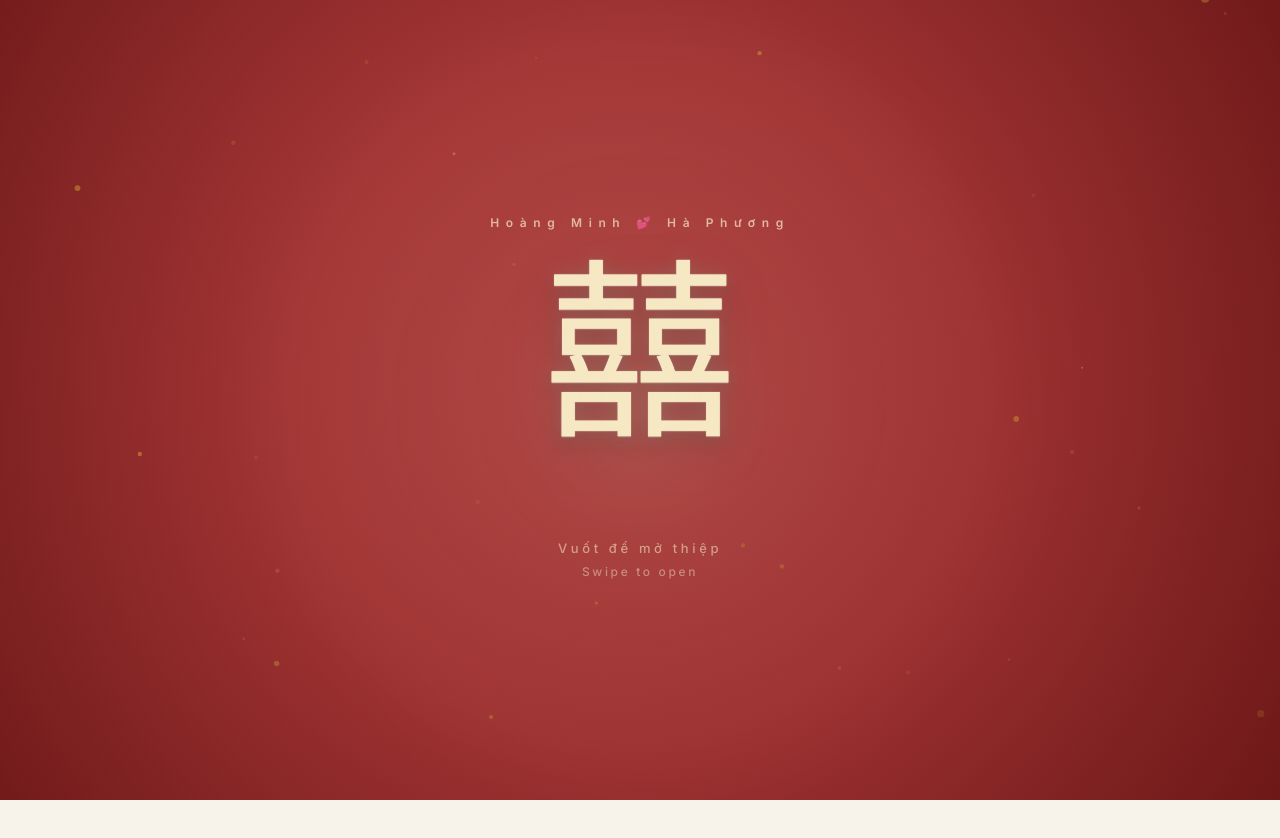
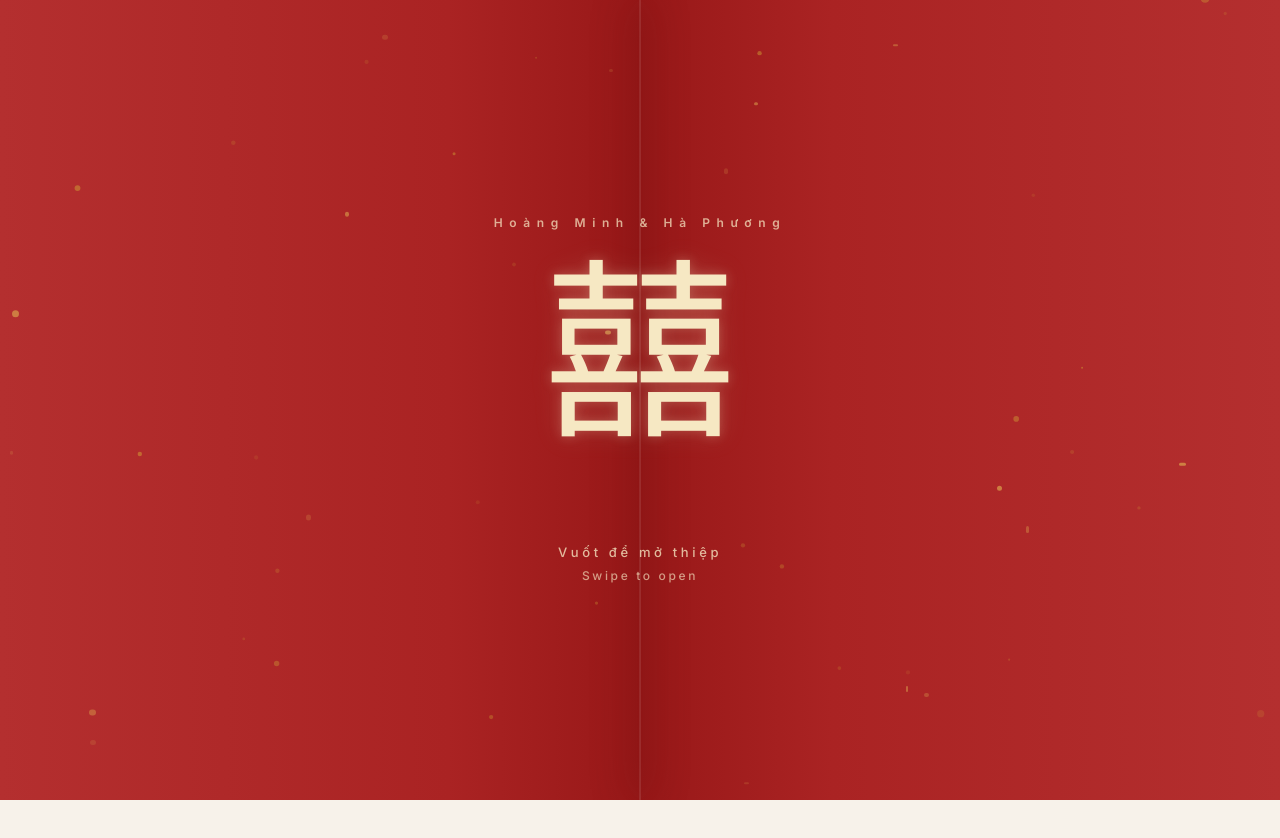
Before and after one commit to weddinginvitationmp-art/mp, a React (Vite) app: page / in a window 1280 px wide. Shown: the top 838 px of the page. Built offline with nearby package versions, Linux system fonts and the light colour scheme; no server answers; the database is empty.

Commit message:
fix opening

```diff
--- a/src/components/opening/opening-overlay.tsx
+++ b/src/components/opening/opening-overlay.tsx
@@ -1,3 +1,4 @@
+
 import { useCallback, useEffect, useMemo, useRef, useState } from "react";
 import { AnimatePresence, motion, useReducedMotion } from "framer-motion";
 
@@ -5,7 +6,7 @@ const EASE_CINEMATIC = [0.22, 1, 0.36, 1] as const;
 
 const SYMBOL_DELAY_MS = 300;
 const HINT_DELAY_MS = 2000;
-const OPENING_EXIT_MS = 2300;
+const OPENING_EXIT_MS = 760;
 
 type PointerState = {
   x: number;
@@ -13,26 +14,41 @@ type PointerState = {
   time: number;
 };
 
-export function OpeningOverlay({ onOpen, onOpenMusic }: { onOpen: () => void; onOpenMusic?: () => void }) {
+export function OpeningOverlay({
+  onOpen,
+  onOpenMusic,
+}: {
+  onOpen: () => void;
+  onOpenMusic?: () => void;
+}) {
   const reducedMotion = useReducedMotion();
+
   const [visible, setVisible] = useState(true);
   const [symbolVisible, setSymbolVisible] = useState(false);
   const [monogramVisible, setMonogramVisible] = useState(true);
   const [hintVisible, setHintVisible] = useState(false);
   const [opening, setOpening] = useState(false);
-  const [seamActive, setSeamActive] = useState(false);
   const [panelsOpen, setPanelsOpen] = useState(false);
   const [pulseActive, setPulseActive] = useState(false);
+
   const pointerStateRef = useRef<PointerState | null>(null);
   const openTimerRef = useRef<number | null>(null);
 
   useEffect(() => {
-    const symbolTimer = window.setTimeout(() => setSymbolVisible(true), SYMBOL_DELAY_MS);
-    const hintTimer = window.setTimeout(() => setHintVisible(true), HINT_DELAY_MS);
+    const symbolTimer = window.setTimeout(
+      () => setSymbolVisible(true),
+      SYMBOL_DELAY_MS
+    );
+
+    const hintTimer = window.setTimeout(
+      () => setHintVisible(true),
+      HINT_DELAY_MS
+    );
 
     return () => {
       window.clearTimeout(symbolTimer);
       window.clearTimeout(hintTimer);
+
       if (openTimerRef.current) {
         window.clearTimeout(openTimerRef.current);
       }
@@ -49,7 +65,9 @@ export function OpeningOverlay({ onOpen, onOpenMusic }: { onOpen: () => void; on
 
   const triggerOpen = useCallback(() => {
     if (opening) return;
+
     onOpenMusic?.();
+
     setOpening(true);
     setHintVisible(false);
     setMonogramVisible(false);
@@ -60,33 +78,56 @@ export function OpeningOverlay({ onOpen, onOpenMusic }: { onOpen: () => void; on
     }
 
     setPulseActive(true);
-    window.setTimeout(() => setSeamActive(true), 860);
-    window.setTimeout(() => setPanelsOpen(true), 1260);
-    openTimerRef.current = window.setTimeout(finishOpening, OPENING_EXIT_MS);
+
+    window.setTimeout(() => {
+      setPanelsOpen(true);
+    }, 140);
+
+    openTimerRef.current = window.setTimeout(
+      finishOpening,
+      OPENING_EXIT_MS
+    );
   }, [opening, onOpenMusic, reducedMotion, finishOpening]);
 
-  const handlePointerDown = useCallback((event: React.PointerEvent<HTMLDivElement>) => {
+  const handlePointerDown = useCallback(
+    (event: React.PointerEvent<HTMLDivElement>) => {
       if (opening) return;
-    pointerStateRef.current = { x: event.clientX, y: event.clientY, time: performance.now() };
-  }, [opening]);
 
-  const handlePointerMove = useCallback((event: React.PointerEvent<HTMLDivElement>) => {
+      pointerStateRef.current = {
+        x: event.clientX,
+        y: event.clientY,
+        time: performance.now(),
+      };
+    },
+    [opening]
+  );
+
+  const handlePointerMove = useCallback(
+    (event: React.PointerEvent<HTMLDivElement>) => {
       if (opening) return;
+
       const start = pointerStateRef.current;
       if (!start) return;
 
       const deltaX = event.clientX - start.x;
       const deltaY = event.clientY - start.y;
+
       const distance = Math.hypot(deltaX, deltaY);
+
       if (distance > 14) {
         triggerOpen();
       }
-  }, [opening, triggerOpen]);
+    },
+    [opening, triggerOpen]
+  );
 
-  const handlePointerUp = useCallback((event: React.PointerEvent<HTMLDivElement>) => {
+  const handlePointerUp = useCallback(
+    (event: React.PointerEvent<HTMLDivElement>) => {
       if (opening) return;
+
       const start = pointerStateRef.current;
       pointerStateRef.current = null;
+
       if (!start) {
         triggerOpen();
         return;
@@ -94,6 +135,7 @@ export function OpeningOverlay({ onOpen, onOpenMusic }: { onOpen: () => void; on
 
       const deltaX = event.clientX - start.x;
       const deltaY = event.clientY - start.y;
+
       const distance = Math.hypot(deltaX, deltaY);
       const elapsed = performance.now() - start.time;
 
@@ -105,24 +147,39 @@ export function OpeningOverlay({ onOpen, onOpenMusic }: { onOpen: () => void; on
       if (deltaY < -24 || Math.abs(deltaX) > 24) {
         triggerOpen();
       }
-  }, [opening, triggerOpen]);
+    },
+    [opening, triggerOpen]
+  );
 
-  const handleWheel = useCallback((event: React.WheelEvent<HTMLDivElement>) => {
+  const handleWheel = useCallback(
+    (event: React.WheelEvent<HTMLDivElement>) => {
       if (opening) return;
+
       if (event.deltaY > 0) {
         event.preventDefault();
         triggerOpen();
       }
-  }, [opening, triggerOpen]);
+    },
+    [opening, triggerOpen]
+  );
 
   const symbolStyle = useMemo(() => {
     if (!symbolVisible) {
-      return { opacity: 0, scale: 0.95 };
+      return {
+        opacity: 0,
+        scale: 0.95,
+      };
     }
 
     return opening
-      ? { opacity: 0, scale: 0.88 }
-      : { opacity: 1, scale: 1 };
+      ? {
+          opacity: 1,
+          scale: 1.06,
+        }
+      : {
+          opacity: 1,
+          scale: 1,
+        };
   }, [opening, symbolVisible]);
 
   return (
@@ -133,63 +190,111 @@ export function OpeningOverlay({ onOpen, onOpenMusic }: { onOpen: () => void; on
           role="dialog"
           aria-modal="true"
           aria-label="Wedding invitation opening screen"
-          className="fixed inset-0 overflow-hidden bg-[#B13B3B]"
+          className="fixed inset-0 overflow-hidden"
           initial={{ opacity: 0 }}
           animate={{ opacity: 1 }}
           exit={{ opacity: 0 }}
-          transition={{ duration: reducedMotion ? 0.2 : 0.55, ease: EASE_CINEMATIC }}
+          transition={{
+            duration: reducedMotion ? 0.2 : 0.55,
+            ease: EASE_CINEMATIC,
+          }}
           onPointerDown={handlePointerDown}
           onPointerMove={handlePointerMove}
           onPointerUp={handlePointerUp}
           onPointerCancel={() => (pointerStateRef.current = null)}
           onWheel={handleWheel}
-          style={{ touchAction: "none" }}
+          style={{
+            touchAction: "none",
+            background:
+              "linear-gradient(90deg,#b42f2f 0%,#aa2323 35%,#981818 50%,#aa2323 65%,#b42f2f 100%)",
+          }}
         >
-          <div className="opening-screen-vignette absolute inset-0" />
-          <div className="opening-screen-grain pointer-events-none absolute inset-0" />
+          {/* Gold particles */}
+          {[...Array(18)].map((_, i) => (
+            <motion.div
+              key={i}
+              className="absolute rounded-full bg-[#D79A4A]"
+              style={{
+                width: Math.random() * 5 + 2,
+                height: Math.random() * 5 + 2,
+                left: `${Math.random() * 100}%`,
+                top: `${Math.random() * 100}%`,
+              }}
+              animate={{
+                opacity: [0.2, 0.8, 0.2],
+                y: [-8, 8, -8],
+              }}
+              transition={{
+                duration: 4 + Math.random() * 4,
+                repeat: Infinity,
+              }}
+            />
+          ))}
 
           <motion.div
             aria-hidden="true"
             className="absolute inset-0"
             initial={false}
-            animate={pulseActive && !reducedMotion ? { opacity: [0, 0.95, 0], scale: [0.94, 1, 1.28] } : { opacity: 0 }}
-            transition={{ duration: 0.6, ease: "easeOut" }}
+            animate={
+              pulseActive && !reducedMotion
+                ? {
+                    opacity: [0, 0.95, 0],
+                    scale: [0.94, 1, 1.28],
+                  }
+                : {
+                    opacity: 0,
+                  }
+            }
+            transition={{
+              duration: 0.6,
+              ease: "easeOut",
+            }}
             style={{
-              background: "radial-gradient(circle at center, rgba(246,232,195,0.42) 0%, rgba(246,232,195,0.14) 24%, rgba(246,232,195,0) 70%)",
+              background:
+                "radial-gradient(circle at center, rgba(246,232,195,0.25) 0%, rgba(246,232,195,0.08) 24%, rgba(246,232,195,0) 70%)",
             }}
           />
 
           {!reducedMotion && (
-            <div aria-hidden="true" className="absolute inset-0 z-20 overflow-hidden">
+            <>
               <motion.div
-                className="opening-panel absolute inset-y-0 left-0 w-1/2 origin-right border-r border-white/12 shadow-[10px_0_48px_rgba(72,12,12,0.28)]"
-                initial={{ x: 0 }}
-                animate={panelsOpen ? { x: "-110%", skewY: -2 } : { x: 0, skewY: 0 }}
-                transition={{ duration: 2, ease: EASE_CINEMATIC }}
-                style={{ transformOrigin: "100% 50%" }}
-              />
-              <motion.div
-                className="opening-panel absolute inset-y-0 right-0 w-1/2 origin-left border-l border-white/12 shadow-[-10px_0_48px_rgba(72,12,12,0.28)]"
-                initial={{ x: 0 }}
-                animate={panelsOpen ? { x: "110%", skewY: 2 } : { x: 0, skewY: 0 }}
-                transition={{ duration: 2, ease: EASE_CINEMATIC }}
-                style={{ transformOrigin: "0% 50%" }}
+                aria-hidden="true"
+                className="absolute inset-y-0 left-0 w-1/2 border-r border-white/10 shadow-[8px_0_40px_rgba(95,13,13,0.22)]"
+                initial={false}
+                animate={
+                  panelsOpen
+                    ? {
+                        x: "-104%",
+                      }
+                    : {
+                        x: 0,
+                      }
+                }
+                transition={{
+                  duration: 0.72,
+                  ease: EASE_CINEMATIC,
+                }}
               />
 
               <motion.div
-                className="absolute left-1/2 top-0 z-30 h-full w-[2px] -translate-x-1/2 bg-[#F6E8C3]/80 shadow-[0_0_24px_rgba(246,232,195,0.65)]"
-                initial={{ opacity: 0, filter: "drop-shadow(0 0 0 rgba(0,0,0,0))" }}
-                animate={seamActive && !panelsOpen ? { opacity: 1, filter: ["drop-shadow(0 0 0 rgba(0,0,0,0))", "drop-shadow(0 0 18px rgba(246,232,195,0.5))", "drop-shadow(0 0 12px rgba(246,232,195,0.4))"] } : { opacity: 0, filter: "drop-shadow(0 0 0 rgba(0,0,0,0))" }}
-                transition={{ duration: 0.35, ease: "easeOut" }}
-                style={{ transformOrigin: "50% 50%" }}
+                aria-hidden="true"
+                className="absolute inset-y-0 right-0 w-1/2 border-l border-white/10 shadow-[-8px_0_40px_rgba(95,13,13,0.22)]"
+                initial={false}
+                animate={
+                  panelsOpen
+                    ? {
+                        x: "104%",
+                      }
+                    : {
+                        x: 0,
+                      }
+                }
+                transition={{
+                  duration: 0.72,
+                  ease: EASE_CINEMATIC,
+                }}
               />
-              <motion.div
-                className="absolute inset-0 z-10 bg-[radial-gradient(circle_at_center,rgba(246,232,195,0.15)_0%,rgba(246,232,195,0.06)_18%,rgba(0,0,0,0)_58%)]"
-                initial={false}
-                animate={panelsOpen ? { opacity: 0 } : { opacity: 1 }}
-                transition={{ duration: 0.4, ease: "easeOut" }}
-              />
-            </div>
+            </>
           )}
 
           <div className="relative z-10 flex h-full w-full items-center justify-center px-6 text-center">
@@ -198,32 +303,61 @@ export function OpeningOverlay({ onOpen, onOpenMusic }: { onOpen: () => void; on
                 aria-hidden="true"
                 className="mb-6 text-[11px] font-semibold tracking-[0.55em] text-[#F6E8C3]/72 sm:text-xs"
                 initial={false}
-                animate={monogramVisible && !opening ? { opacity: 1, y: 0 } : { opacity: 0, y: -8 }}
-                transition={{ duration: 0.28, ease: "easeOut" }}
+                animate={
+                  monogramVisible && !opening
+                    ? { opacity: 1, y: 0 }
+                    : { opacity: 0, y: -8 }
+                }
+                transition={{
+                  duration: 0.28,
+                  ease: "easeOut",
+                }}
               >
-                Hoàng Minh 💕 Hà Phương
+                Hoàng Minh &amp; Hà Phương
               </motion.div>
+
               <motion.div
-                className="opening-symbol select-none text-[#F6E8C3]"
+                className="select-none text-[#F6E8C3]"
                 initial={false}
                 animate={symbolStyle}
-                transition={{ duration: reducedMotion ? 0.2 : opening ? 0.2 : 0.8, ease: "easeOut" }}
+                transition={{
+                  duration: reducedMotion
+                    ? 0.2
+                    : opening
+                    ? 0.2
+                    : 0.8,
+                  ease: "easeOut",
+                }}
                 style={{
-                  fontSize: "clamp(7.5rem, 18vw, 12rem)",
+                  fontSize: "clamp(7.5rem,18vw,12rem)",
                   lineHeight: 1,
+                  textShadow:
+                    "0 0 12px rgba(246,232,195,0.25),0 0 28px rgba(246,232,195,0.15)",
                 }}
               >
                 囍
               </motion.div>
 
               <motion.p
-                className="opening-hint mt-24 text-center text-[12px] font-medium tracking-[0.28em] text-[#F6E8C3]/78 sm:text-[13px]"
+                className="mt-24 text-center text-[12px] font-medium tracking-[0.28em] text-[#F6E8C3]/78 sm:text-[13px]"
                 initial={false}
-                animate={opening || !hintVisible ? { opacity: 0, y: 8 } : { opacity: 1, y: 0 }}
-                transition={{ duration: reducedMotion ? 0.2 : 0.45, ease: "easeOut" }}
+                animate={
+                  hintVisible && !opening
+                    ? { opacity: 1, y: 0 }
+                    : { opacity: 0, y: 8 }
+                }
+                transition={{
+                  duration: 0.45,
+                  ease: "easeOut",
+                }}
               >
-                <span className="block">Vuốt để mở thiệp</span>
-                <span className="mt-1 block text-[11px] tracking-[0.22em] text-[#F6E8C3]/64 sm:text-[12px]">Swipe to open</span>
+                <span className="block">
+                  Vuốt để mở thiệp
+                </span>
+
+                <span className="mt-1 block text-[11px] tracking-[0.22em] text-[#F6E8C3]/64 sm:text-[12px]">
+                  Swipe to open
+                </span>
               </motion.p>
             </div>
           </div>
--- a/src/styles/globals.css
+++ b/src/styles/globals.css
@@ -172,14 +172,35 @@ body {
     linear-gradient(90deg, rgba(192, 33, 33, 0.98), rgba(222, 79, 79, 0.96) 50%, rgba(121, 11, 11, 0.98)),
     linear-gradient(180deg, rgba(255, 255, 255, 0.08), rgba(0, 0, 0, 0.16));
   will-change: transform;
-  box-shadow: inset -1px 0 0 rgba(255, 255, 255, 0.08), inset 1px 0 0 rgba(0, 0, 0, 0.14);
+  box-shadow: inset -1px 0 0 rgba(255, 255, 255, 0.08), inset 1px 0 0 rgba(0, 0, 0, 0.14), inset 0 0 80px rgba(0, 0, 0, 0.14);
+  overflow: hidden;
+}
+
+.opening-panel:first-child {
+  background:
+    linear-gradient(90deg, rgba(159, 27, 27, 0.98), rgba(200, 45, 45, 0.95) 40%, rgba(120, 12, 12, 0.96) 100%),
+    linear-gradient(180deg, rgba(255, 255, 255, 0.05), rgba(0, 0, 0, 0.18));
+}
+
+.opening-panel:last-child {
+  background:
+    linear-gradient(90deg, rgba(120, 12, 12, 0.96), rgba(200, 40, 40, 0.96) 60%, rgba(191, 48, 48, 0.98) 100%),
+    linear-gradient(180deg, rgba(255, 255, 255, 0.05), rgba(0, 0, 0, 0.18));
 }
 
 .opening-panel::before {
   content: "";
   position: absolute;
   inset: 0;
-  background: linear-gradient(90deg, rgba(255, 255, 255, 0.06), transparent 16%, transparent 84%, rgba(0, 0, 0, 0.1));
+  background: linear-gradient(90deg, rgba(255, 255, 255, 0.08), transparent 18%, transparent 82%, rgba(0, 0, 0, 0.12));
+  pointer-events: none;
+}
+
+.opening-panel::after {
+  content: "";
+  position: absolute;
+  inset: 0;
+  background: radial-gradient(circle at center, rgba(255, 255, 255, 0.04), transparent 40%);
   pointer-events: none;
 }
 
```
Lines whose indentation alone changed are shown as unchanged.
